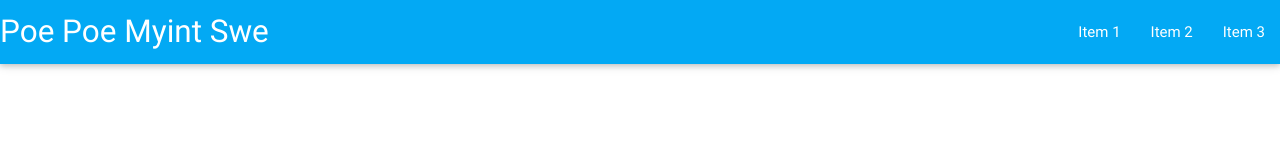
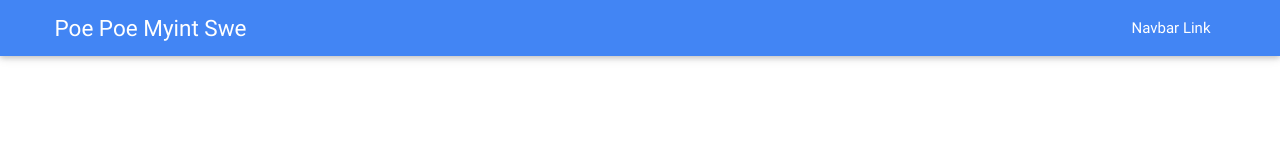
Before and after one commit to PoePoeMyintSwe/poepoemyintswe.github.io, a plain HTML site: page index.html in a window 1280 px wide. Drawn offline with nearby package versions, Linux system fonts and the light colour scheme.

Commit message:
navbar >.< it took an hour to get this shit

```diff
--- /dev/null
+++ b/css/style.css
@@ -0,0 +1,3 @@
+.mytheme{
+		background:#4285f4;
+}
--- a/index.html
+++ b/index.html
@@ -1,30 +1,38 @@
 <!DOCTYPE html>
 <html>
 <head>
+
+  <!--Let browser know website is optimized for mobile-->
+  <meta http-equiv="Content-Type" content="text/html; charset=UTF-8"/>
+  <meta name="viewport" content="width=device-width, initial-scale=1, maximum-scale=1.0, user-scalable=no"/>
+  <title>Poe Poe Myint Swe</title>
+
   <!--Import materialize.css-->
   <link type="text/css" rel="stylesheet" href="css/materialize.min.css"  media="screen,projection"/>
 
-  <!--Let browser know website is optimized for mobile-->
-  <meta name="viewport" content="width=device-width, initial-scale=1.0, maximum-scale=1.0, user-scalable=no"/>
+  <!-- My Css -->
+  <link href="css/style.css" type="text/css" rel="stylesheet" media="screen,projection"/>
 </head>
 
 <body>
+  <nav class="mytheme">
+    <div class="nav-wrapper container">
+      <a id="logo-container" href="#" class="brand-logo">Poe Poe Myint Swe</a>
+      <ul class="right hide-on-med-and-down">
+        <li><a href="#">Navbar Link</a></li>
+      </ul>
+
+      <ul id="nav-mobile" class="side-nav">
+        <li><a href="#">Navbar Link</a></li>
+      </ul>
+      <a href="#" data-activates="nav-mobile" class="button-collapse"><i class="mdi-navigation-menu"></i></a>
+    </div>
+  </nav>
 
   <!--Import jQuery before materialize.js-->
   <script type="text/javascript" src="https://code.jquery.com/jquery-2.1.1.min.js"></script>
   <script type="text/javascript" src="js/materialize.min.js"></script>
 
 
-  <nav>
-    <div class="nav-wrapper light-blue">
-      <a href="#" class="brand-logo">Poe Poe Myint Swe</a>
-      <ul id="nav-mobile" class="right hide-on-med-and-down">
-        <li><a href="">Item 1</a></li>
-        <li><a href="">Item 2</a></li>
-        <li><a href="">Item 3</a></li>
-      </ul>
-    </div>
-  </nav>
-
 </body>
 </html>
```
Also changed, not shown: css/materialize.css, css/materialize.min.css.
